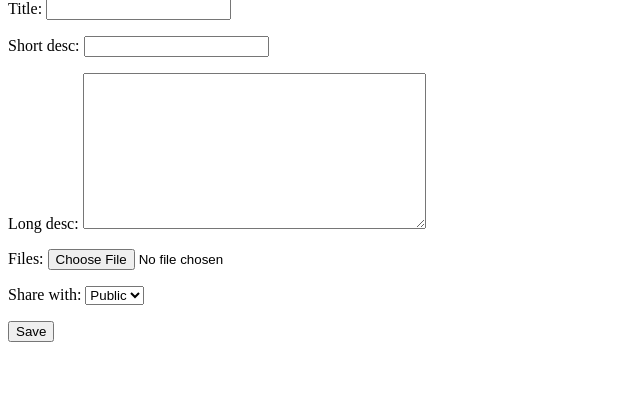
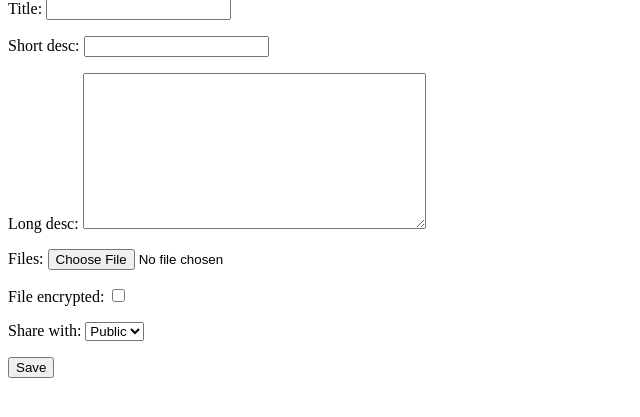
Before and after one commit to Daniel-Hoerauf/cs3240-f16-team11, a Django app: page /reports/ in a window 1280 px wide. Shown: the part 81-498 px from the top of the page, without its empty margins (0-640 px from the left). Run offline with Django 3.2, Linux system fonts and the light colour scheme; the visitor is signed in with stand-in values (Sample User, id 1); parts of the project's set-up code (start-up, migrations or seed data) failed here and were passed over; some libraries are stand-ins or nearby versions.

Commit message:
added encyption to report files upon creation

```diff
--- a/reports/forms.py
+++ b/reports/forms.py
@@ -15,4 +15,4 @@ class ReportForm(forms.ModelForm):
 
     class Meta:
         model = Report
-        fields = ('title', 'short_desc', 'long_desc', 'files')
+        fields = ('title', 'short_desc', 'long_desc', 'files', 'file_encrypted')
--- a/reports/models.py
+++ b/reports/models.py
@@ -16,6 +16,7 @@ class Report(models.Model):
     long_desc = models.TextField()
     files = models.FileField(null=True, blank=True,
                              upload_to=get_file_dest)
+    file_encrypted = models.BooleanField(default=False)
     owner = models.ForeignKey(User, on_delete=models.CASCADE)
     group = models.ForeignKey(UserGroup,
                               on_delete=models.CASCADE,
@@ -26,6 +27,7 @@ class Report(models.Model):
     def __str__(self):
         return self.title
 
+
 class Folder(models.Model):
     name = models.CharField(max_length=32)
 
--- a/reports/templates/see_reports.html
+++ b/reports/templates/see_reports.html
@@ -18,7 +18,7 @@
                     <li><span>Public</span></li>
                     {% endif %}
                     <LI><span>Created: </span>{{ report.timestamp }}</LI>
-                    {% if report.files %}
+                    {% if report.files and report.file_encrypted == false %}
                     <li><span><a href='/reports/uploads/{{ report.pk }}/'>Download File</a></span></li>
                     {% endif %}
                     <button type="button" onclick="alert('Report Saved to Your Folder')">Save Report</button>
--- a/reports/views.py
+++ b/reports/views.py
@@ -7,7 +7,12 @@ from .forms import ReportForm
 from django.template import RequestContext
 from web.models import UserGroup
 from django.contrib.auth.models import User
+from Crypto.PublicKey import RSA
+from Crypto import Random
+from base64 import b64encode, b64decode
 # Create your views here.
+
+random_generator = Random.new().read
 
 
 @login_required
@@ -24,6 +29,14 @@ def add_report(request):
             if form.cleaned_data['Share with:'] != 'all':
                 report.group = UserGroup.objects.get(
                     name=form.cleaned_data['Share with:'])
+            if report.file_encrypted == True:
+                #open file
+                file = report.files
+                file_contents = file.read()
+                #encrypt contents
+                key = RSA.generate(1024, random_generator)
+                enc_data = key.publickey().encrypt(file_contents, 32)
+                report.files = b64encode(enc_data[0])
             report.save()
 
         # redirect to a new URL:
--- a/web/views.py
+++ b/web/views.py
@@ -18,6 +18,7 @@ from django.template import loader
 from django.template import RequestContext
 from django.views.decorators.csrf import csrf_exempt
 from reports.models import Report
+from reports.views import download_file
 import json
 
 
@@ -378,7 +379,7 @@ def fda_view_report_contents(request):
     if shared_with == None:
         shared_with = 'Public'
     timestamp = str(report_obj.timestamp)
-    files = str(report_obj.files)
+    files = str(report_obj.files.name.split('/')[-1])
     if files == '':
         files = "None"
     report_info = {'title' : title, 'owner' : owner, 'short_desc' : short_desc, 'long_desc' : long_desc,
```
Also changed, not shown: src/fda-django.py (+5 -3 lines).
